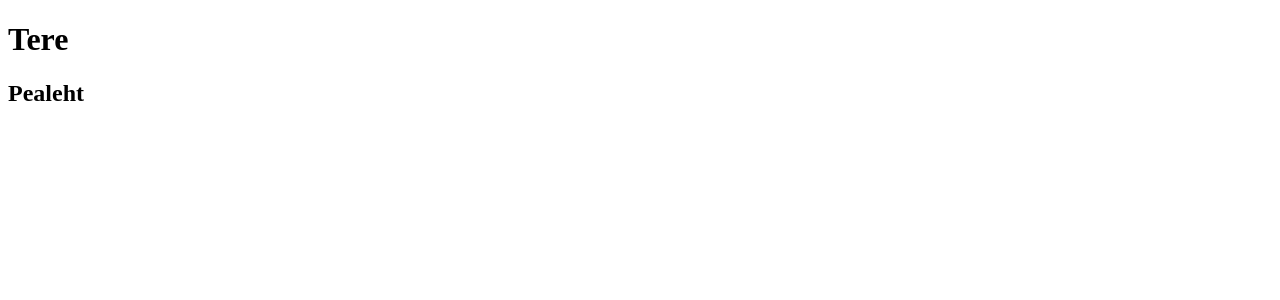
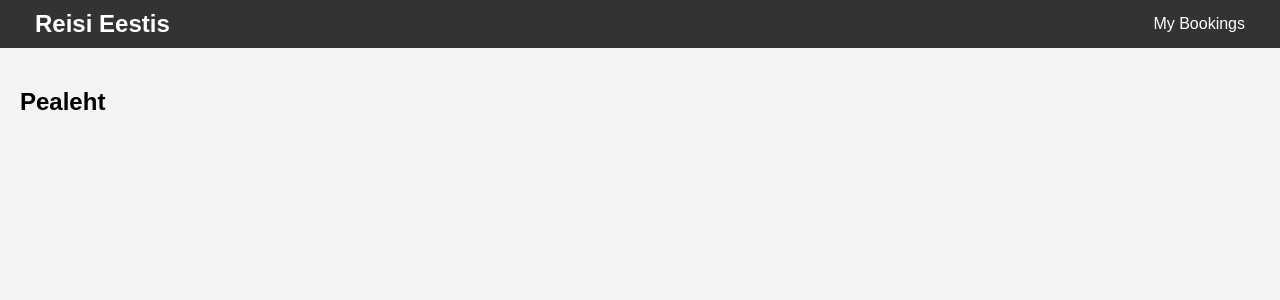
Before and after one commit to R-Kanne/-Novater-Reisi-Eestis, a Flask app: page / in a window 1280 px wide. Before the commit the part shown is almost empty. Shown: the top 300 px of the page. Run offline with Flask 3, Linux system fonts and the light colour scheme.

Commit message:
Adding simple navigation bar

```diff
--- a/app.py
+++ b/app.py
@@ -68,7 +68,7 @@ def index():
         return render_template("index.html")
     return render_template('index.html')
 
-@app.route('/book', methods=['POST'])
+@app.route('/bookings', methods=['GET''POST'])
 def book_route():
     return render_template('bookings.html')
 
--- a/static/styles.css
+++ b/static/styles.css
@@ -0,0 +1,42 @@
+/* Basic Styling for the Navbar */
+        body {
+            font-family: Arial, sans-serif;
+            margin: 0;
+            background-color: #f4f4f4;
+        }
+        .navbar {
+            display: flex; /* Use flexbox for alignment */
+            justify-content: space-between; /* Space out items */
+            align-items: center; /* Vertically align items */
+            background-color: #333;
+            padding: 10px 20px;
+            color: white;
+        }
+        .navbar a {
+            color: white;
+            text-decoration: none;
+            padding: 8px 15px;
+            border-radius: 4px;
+            transition: background-color 0.3s ease;
+        }
+        .navbar a:hover {
+            background-color: #575757;
+        }
+        .navbar-brand {
+            font-size: 1.5em;
+            font-weight: bold;
+        }
+        .navbar-center {
+            /* For a logo or central element */
+            flex-grow: 1; /* Allows it to take up available space */
+            text-align: center; /* Centers content within its flexible space */
+        }
+        .navbar-right {
+            /* Aligns items to the right */
+            margin-left: auto;
+        }
+
+        /* Basic styling for main content area */
+        main {
+            padding: 20px;
+        }
--- a/templates/layout.html
+++ b/templates/layout.html
@@ -2,11 +2,23 @@
 <html lang="en">
 <head>
     <meta charset="UTF-8">
-    <title>{% block title %}{% endblock %}</title>
+    <meta name="viewport" content="width=device-width, initial-scale=1.0">
+    <title>{% block title %}Reisi Eestis{% endblock %}</title>
+    <link href="{{ url_for('static', filename='styles.css') }}" rel="stylesheet">
+
 </head>
 <body>
     <header>
-        <h1>Tere</h1>
+        <nav class="navbar">
+            <div class="navbar-left">
+                <a href="{{ url_for('index') }}" class="navbar-brand">Reisi Eestis</a>
+            </div>
+            <div class="navbar-center">
+                </div>
+            <div class="navbar-right">
+                <a href="{{ url_for('book_route') }}">My Bookings</a>
+            </div>
+        </nav>
     </header>
 
     <main>
@@ -16,6 +28,6 @@
     </main>
 
     <footer>
-    </footer>
+        </footer>
 </body>
 </html>
```
